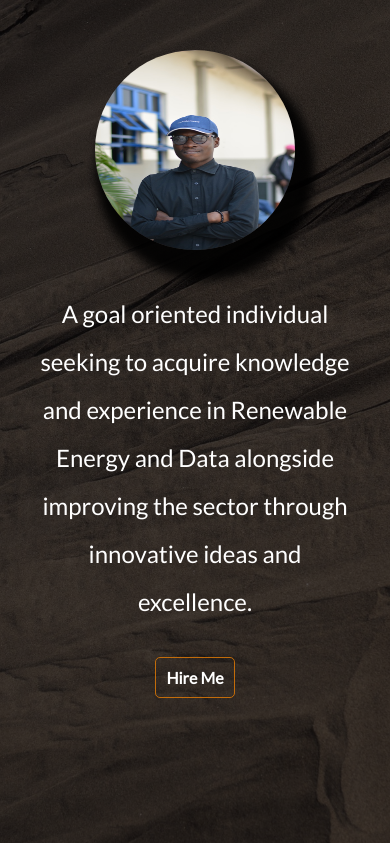
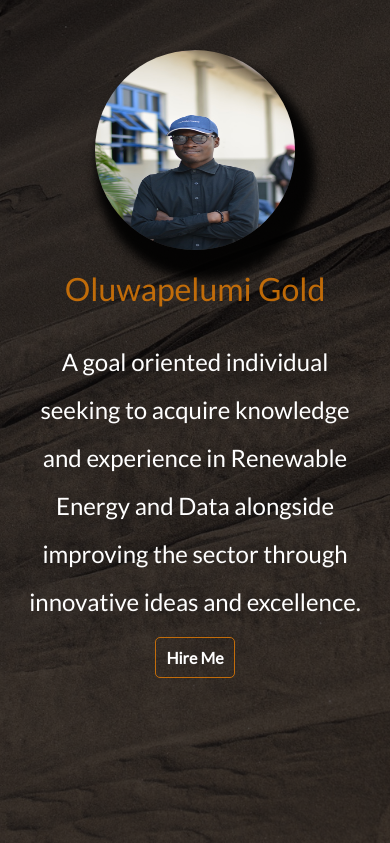
Before and after one commit to Adepiper/gold, a React (Create React App) app: page / in a window 390 px wide. Shown: the top 843 px of the page. Built offline with nearby package versions, Linux system fonts and the light colour scheme.

Commit message:
responsive/page

```diff
--- a/src/App.css
+++ b/src/App.css
@@ -3,7 +3,7 @@
   background-image: url('./images/top-view-of-desert-2265082.jpg');
   background-size: cover;
   background-repeat: no-repeat;
-  height: 100vh;
+  min-height: 100vh;
   color: #ffffff;
   background-position: center center;
   overflow-x: hidden;
@@ -40,10 +40,15 @@
   margin-top: 50px;
   box-shadow: 10px 20px 10px 10px rgba(0, 0, 0, 0.9);
 }
+.homePage .icons h2 {
+  color: #db7806da;
+  padding: 10px;
+  margin: 10px;
+}
 
 .homePage .icons p {
   margin: 10px;
-  padding: 30px;
+  padding: 10px;
   line-height: 2em;
   font-size: 24px;
   animation: pageLoad ease-in 3s;
@@ -57,12 +62,12 @@
 .homePage .icons a {
   border-radius: 5px;
   text-decoration: none;
-  padding: 10px !important;
+  padding: 10px;
   border: 1px solid #db7806da !important ;
   font-weight: bold;
   transition: 0.5s;
   color: white;
-  margin: 10px;
+  margin-bottom: 30px;
 }
 .homePage .icons a:hover {
   background-color: #db7806da !important;
@@ -210,6 +215,7 @@ li:active {
   flex-direction: column;
   align-items: center;
   justify-content: center;
+  text-align: center;
 }
 
 #skillset::after {
@@ -234,6 +240,10 @@ li:active {
   border-radius: 25px;
 }
 
+.skillset h1 {
+  margin: 10px;
+}
+
 .skillset img {
   height: 150px;
   width: 150px;
@@ -250,12 +260,13 @@ li:active {
   justify-content: center;
   align-items: center;
   min-height: 400px;
+  text-align: center;
 }
 
 .contact h4 {
   font-size: 23px;
   padding: 10px;
-  margin: 10px;
+  margin: 10px 10px 10px 20px;
   letter-spacing: 5px;
 }
 
@@ -310,6 +321,9 @@ button:focus {
 }
 
 @media (max-width: 600px) {
+  .homePage {
+    min-height: 120vh;
+  }
   .homePage .icons img {
     height: 200px;
     width: 200px;
@@ -318,13 +332,22 @@ button:focus {
   .services .narrow hr {
     width: 60%;
   }
-
   .resume .card-container {
     grid-template-columns: repeat(1, 1fr);
   }
 }
 
-@media (min-width: 750px) {
+@media (max-width: 800px) {
+  .resume .card-container {
+    grid-template-columns: repeat(1, 1fr);
+  }
+
+  .resume .card-container .cards {
+    margin: 5px 0;
+  }
+}
+
+@media (min-width: 700px) {
   .homePage {
     position: relative;
   }
@@ -343,3 +366,9 @@ button:focus {
     opacity: 1;
   }
 }
+
+@media (max-width: 350px) {
+  .homePage {
+    min-height: 150vh;
+  }
+}
--- a/src/components/Home.js
+++ b/src/components/Home.js
@@ -48,6 +48,7 @@ export class Home extends Component {
                 <img src={Gold} alt='' />
               </div>
               <div className='col-md-8 text-center'>
+                <h2>Oluwapelumi Gold</h2>
                 <p>
                   A goal oriented individual seeking to acquire knowledge and
                   experience in Renewable Energy and Data alongside improving
```
